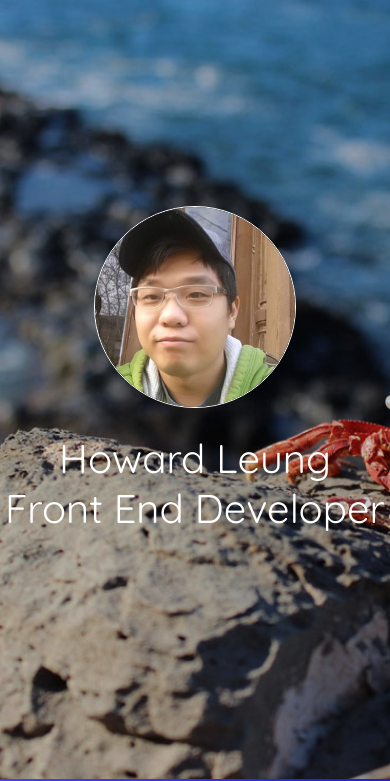
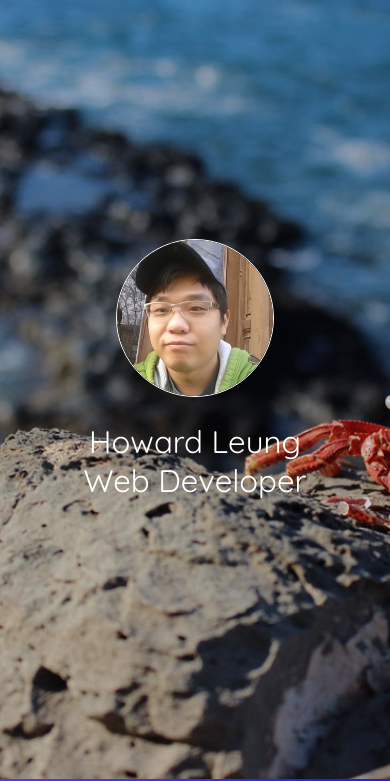
Before and after one commit to hwrdleung/portfolio, a plain HTML site: page index.html in a window 390 px wide. Shown: the part 65-846 px from the top of the page. Drawn offline with Linux system fonts and the light colour scheme.

Commit message:
Improved responsiveness

```diff
--- a/index.html
+++ b/index.html
@@ -72,7 +72,7 @@
 
             <img id="selfie" src="assets/selfie.jpg">
             <h1>Howard Leung</h1>
-            <h1>Front End Developer</h1>
+            <h1>Web Developer</h1>
         </section>
 
         <div id="welcome-msg-container">
--- a/style.css
+++ b/style.css
@@ -177,6 +177,8 @@ section {
 #selfie {
     height: 200px;
     width: 200px;
+    max-width: 40vw;
+    max-height: 40vw;
     border-radius: 50%;
     margin: 25px auto;
     z-index: 2;
@@ -471,7 +473,7 @@ section {
 
     /*  Home section */
     #home-section h1 {
-        font-size: 2.5rem;
+        font-size: 8vw;
     }
 
     /* Welcome msg */
@@ -521,7 +523,6 @@ section {
         height: auto;
         min-height: 300px;
         max-width: 95vw;
-        max-height: 50vh;
     }
 
     #work-description-container p{
```
Also changed, not shown: 1 other file.
